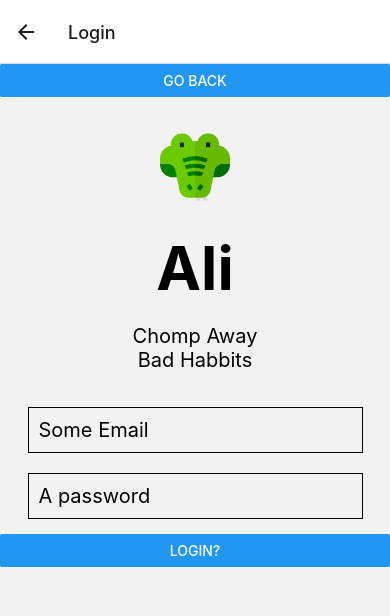
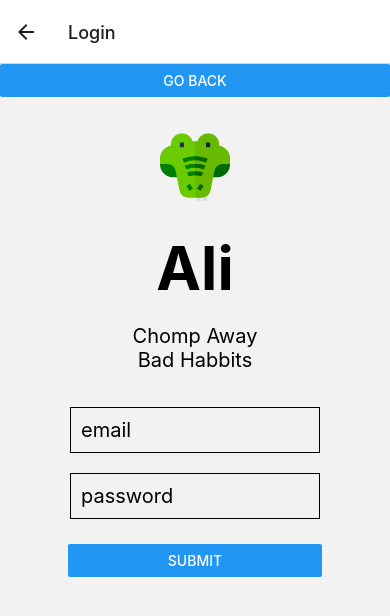
Before and after one commit to rtdtwo/alli-app, a React Native app: screen /Login in a window 390 px wide. Shown: the top 616 px of the page. Built offline with nearby package versions, Linux system fonts and the light colour scheme.

Commit message:
Fixed forms in login -> input now logs to console, changed button sizes

```diff
--- a/package.json
+++ b/package.json
@@ -16,6 +16,7 @@
     "expo-status-bar": "~1.2.0",
     "react": "17.0.1",
     "react-dom": "17.0.1",
+    "react-hook-form": "^7.29.0",
     "react-native": "0.64.3",
     "react-native-paper": "^4.12.0",
     "react-native-safe-area-context": "3.3.2",
--- a/screens/Login.js
+++ b/screens/Login.js
@@ -1,42 +1,79 @@
-import { View,Button,Text,Image,TextInput} from "react-native"
+import { View,Button,Text,Image,TextInput,Alert} from "react-native"
+import { useForm, Controller } from "react-hook-form";
 import * as goTo from '../pages/goTo';
 import styles from "../styles";
 import React from 'react';
 
 
-const Login = () => {
-    const [text, onChangeText] = React.useState("Some Email");
-    const [text2, onChangeText2] = React.useState("A password");
+export function Login (){
+
+    const { control, handleSubmit, formState: { errors } } = useForm({
+        defaultValues: {
+          firstName: '',
+          lastName: ''
+        }
+    });
+
+    const onSubmit = data => console.log(data);
+    console.log("test");
 
     return (
-
         <View>
-
             <Button title={'Go Back'}
                     onPress={() => goTo.navigate('Home', { userName: 'Lucy' })} />
-            <Image source={require('../assets/croc.png')}
-            style={styles.gata}
-            />
-
+            <Image source={require('../assets/croc.png')} style={styles.gata}/>
 
             <Text style={styles.title}>Ali</Text>
             <Text style={styles.title2}>Chomp Away Bad Habbits</Text>
 
-            <TextInput style={styles.textBox} onChangeText={onChangeText}value={text}/>
-            <TextInput style={styles.textBox} onChangeText={onChangeText2}value={text2}/>
+            <View style={styles.formWrapper}>
+                <Controller
+                    control={control}
+                    rules={{
+                    required: true,
+                    }}
+                    render={({ field: { onChange, onBlur, value } }) => (
+                    <TextInput
+                        style={styles.textBox}
+                        onBlur={onBlur}
+                        onChangeText={onChange}
+                        value={value}
+                        placeholder={"email"}
+                    />
+                    )}
+                    name="firstName"
+                />
+                {errors.firstName && <Text>This is required.</Text>}
 
-            <Button style={styles.buttonStyle}
-            title="Login?"
-            >test</Button>
+                <Controller
+                    control={control}
+                    rules={{
+                    maxLength: 100,
+                    }}
+                    render={({ field: { onChange, onBlur, value } }) => (
+                    <TextInput
+                        style={styles.textBox}
+                        onBlur={onBlur}
+                        onChangeText={onChange}
+                        value={value}
+                        placeholder={"password"}
+                    />
+                    )}
+                    name="lastName"
+                />
 
-
-
+            </View>
+            <View style={styles.buttonStyle}>
+            <Button
+                title="Submit" onPress={handleSubmit(onSubmit)} />
+            </View>
 
         </View>
-
 
 
     );
 }
 
 export default Login
+
+{/* https://react-hook-form.com/ */}
--- a/styles.js
+++ b/styles.js
@@ -40,15 +40,17 @@ const styles = StyleSheet.create({
     fontSize:20,
     borderWidth: 1,
     minWidth: 250,
-    padding:10
+    padding:10,
+    width: '40%'
   },
   buttonStyle: {
+    marginTop: 10,
+    width: '65%',
     alignSelf: 'center',
-    alignItems: 'center',
-    justifyContent: 'center',
-    padding:10,
-    maxWidth: 250,
-  }
+  },
+  formWrapper:{
+    alignSelf: 'center',
+  },
 })
 
 export default styles
```
Also changed, not shown: 1 other file (tests, documents, lock files or other folders).
